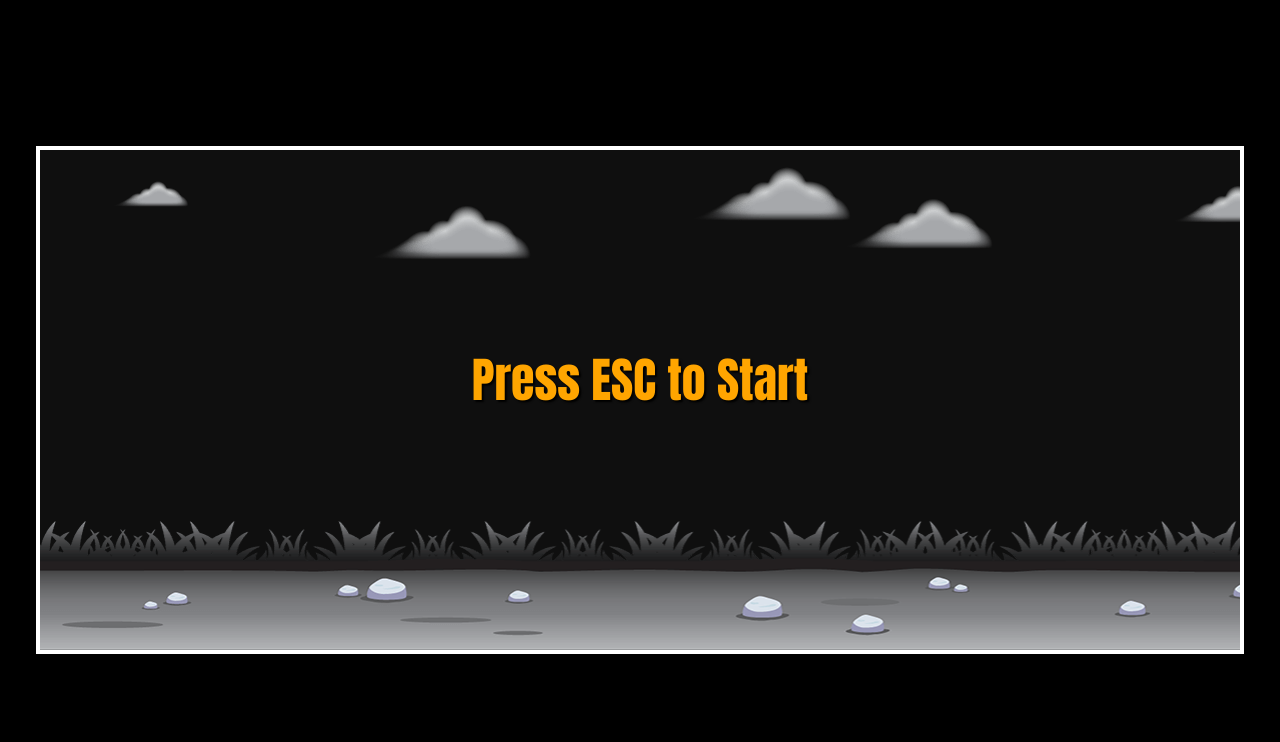
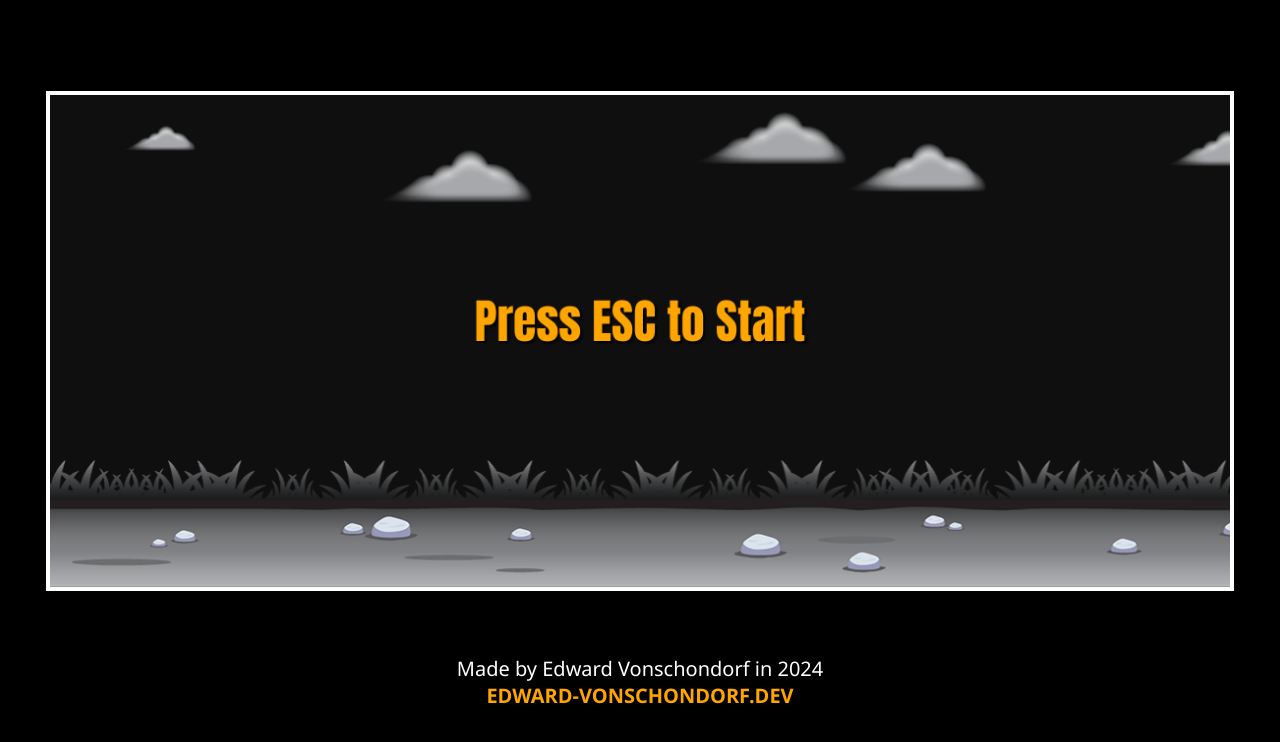
Before and after one commit to Torvec/dog-runner-game, a plain HTML site: page index.html in a window 1280 px wide. Drawn offline with Linux system fonts and the light colour scheme.

Commit message:
Add footer text with link and refactor the layout

```diff
--- a/index.html
+++ b/index.html
@@ -17,15 +17,34 @@
       }
       body {
         background-color: black;
+        min-height: 100vh;
+        display: flex;
+        flex-direction: column;
+        justify-content: center;
+        gap: 4rem;
       }
       #gameCanvas {
-        position: absolute;
-        top: 50%;
-        left: 50%;
-        transform: translate(-50%, -50%);
-        max-width: 100%;
-        max-height: 100%;
+        max-width: 1200px;
+        max-height: 500px;
         border: 4px white solid;
+        margin: 0 auto;
+        display: block;
+      }
+      p {
+        text-align: center;
+        color: white;
+        font-family: "Segoe UI", Tahoma, Geneva, Verdana, sans-serif;
+        font-size: 1.25rem;
+      }
+      a {
+        color: orange;
+        font-weight: bold;
+        text-transform: uppercase;
+        text-decoration: none;
+      }
+      a:hover, a:focus {
+        text-decoration: underline;
+        color: darkorange;
       }
       #preload {
         display: none;
@@ -34,9 +53,21 @@
     <script type="module" src="../scripts/main.js" defer></script>
   </head>
   <body>
-    <canvas id="gameCanvas"></canvas>
+    <main>
+      <canvas id="gameCanvas"></canvas>
+    </main>
+    <footer>
+      <p>
+        Made by Edward Vonschondorf in 2024<br />
+        <a
+          href="https://edward-vonschondorf.dev/"
+          target="_blank"
+          rel="noopener noreferrer"
+          >edward-vonschondorf.dev
+        </a>
+      </p>
+    </footer>
     <div id="preload" aria-hidden="true">
-      <!-- A quick and dirty way to preload all the images/audio files at once. Will do it properly next time. -->
       <img src="../assets/backgrounds/city/layer-1_alt_flip.png" />
       <img src="../assets/backgrounds/city/layer-1_alt.png" />
       <img src="../assets/backgrounds/city/layer-1.png" />
```
